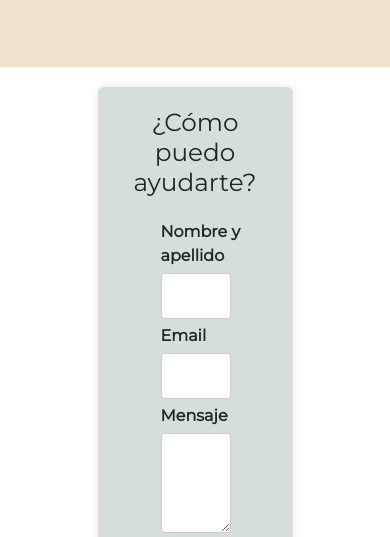
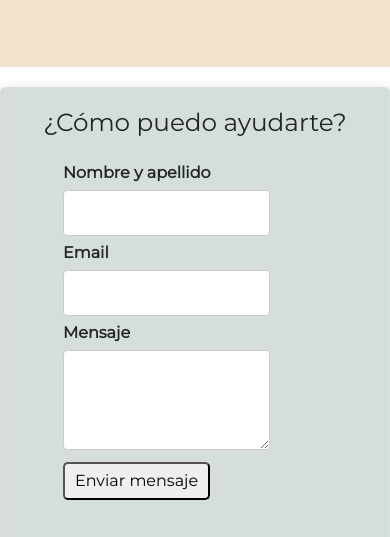
Before and after one commit to maurilirio/pf-mauricio-lirio, a plain HTML site: page index.html in a window 390 px wide. Shown: the part 3531-4068 px from the top of the page. Drawn offline with nearby package versions, Linux system fonts and the light colour scheme.

Commit message:
Nueva version

```diff
--- a/css/style.css
+++ b/css/style.css
@@ -562,7 +562,9 @@ li a:hover {
     }
     /*CONTENEDOR DE FORMULARIO DE PÁGINA DE INICIO */
     .form-contenedor {
-        margin: 0 auto; margin-top: 20px;
+        margin: 0 auto;
+        margin-top: 20px;
+        width: 100%;
     }
     /*DIV H1 + H2 + PÁRRAFOS + FOTO SOBRE MÍ*/
     .img-text-mi {
```
